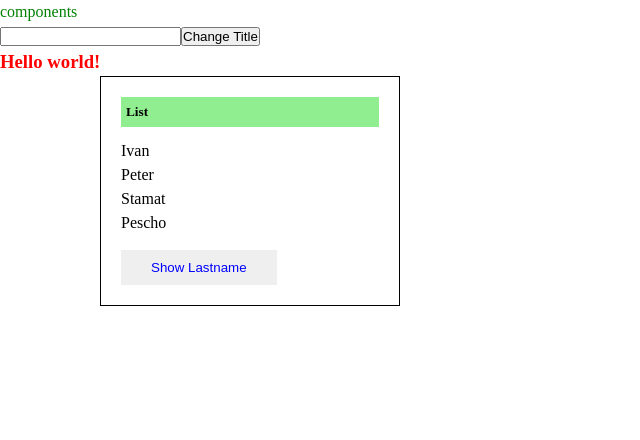
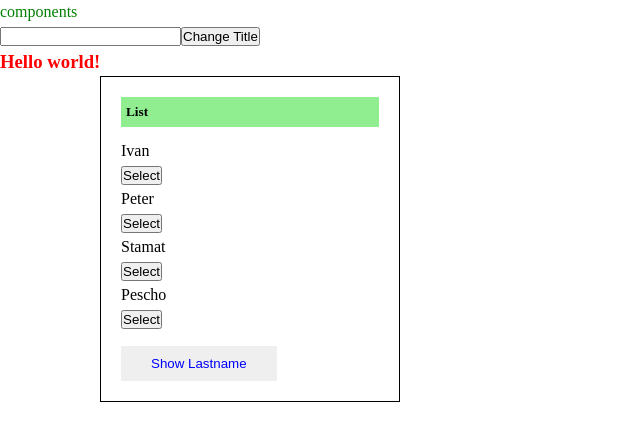
Before and after one commit to IvelinDankov/components, an Angular app: page / in a window 1280 px wide. Shown: the top 440 px of the page, without its empty margins (0-640 px from the left). Built offline with nearby package versions, Linux system fonts and the light colour scheme.

Commit message:
showing user indexes.

```diff
--- a/src/app/list-item/list-item.component.html
+++ b/src/app/list-item/list-item.component.html
@@ -1,3 +1,7 @@
 <p> <span>{{user.firstName}}</span>@if (showLastName) { - <span>
     {{user.lastName}}
-  </span>}</p>
+  </span>}
+
+</p>
+
+<button (click)="selectClickHandler()" type="button">Select</button>
--- a/src/app/list-item/list-item.component.ts
+++ b/src/app/list-item/list-item.component.ts
@@ -9,4 +9,6 @@ import { Component, Input } from "@angular/core";
 export class ListItemComponent {
   @Input() user!: { firstName: string; lastName: string };
   @Input() showLastName!: boolean;
+
+  selectClickHandler() {}
 }
--- a/src/app/list/list.component.html
+++ b/src/app/list/list.component.html
@@ -1,17 +1,29 @@
 <h3 id="title">{{myPropt}}</h3>
 <div class="list">
+
+  @if (showSelectedIndex()) {
+
+  <div>
+
+    Selected index is {{selectedUserIndex}}
+  </div>
+  }
+
   <h5 class="list__title">List</h5>
-  @for (user of users; track user.firstName) {
-  <app-list-item [user]="user" [showLastName]="showLastName" />
+  @for (user of users; track $index) {
+
+  <app-list-item [user]="user" [showLastName]="showLastName" (click)="selectedUserIndex = $index" />
 
   } @empty {
   <p>There is not Names.</p> }
   <div class="list-item">
 
     <button (click)="handleClick($event)" type="button" class="list-btn">@if (showLastName) {
-      <ng-container>Hide Lastname</ng-container>
+      <ng-container>Hide </ng-container>
 
       } @else {
-      <ng-container>Show Lastname</ng-container> }</button>
+      <ng-container>Show </ng-container> } Lastname</button>
+
+
   </div>
 </div>
--- a/src/app/list/list.component.ts
+++ b/src/app/list/list.component.ts
@@ -31,6 +31,8 @@ export class ListComponent {
 
   showLastName = false;
 
+  selectedUserIndex: null | number = null;
+
   constructor() {
     // setTimeout(() => {
     //   this.myPropt = `Hello after 5 seconds!`;
@@ -40,4 +42,8 @@ export class ListComponent {
   handleClick(event: MouseEvent) {
     this.showLastName = !this.showLastName;
   }
+
+  showSelectedIndex(): boolean {
+    return this.selectedUserIndex !== null && this.selectedUserIndex >= 0;
+  }
 }
```
